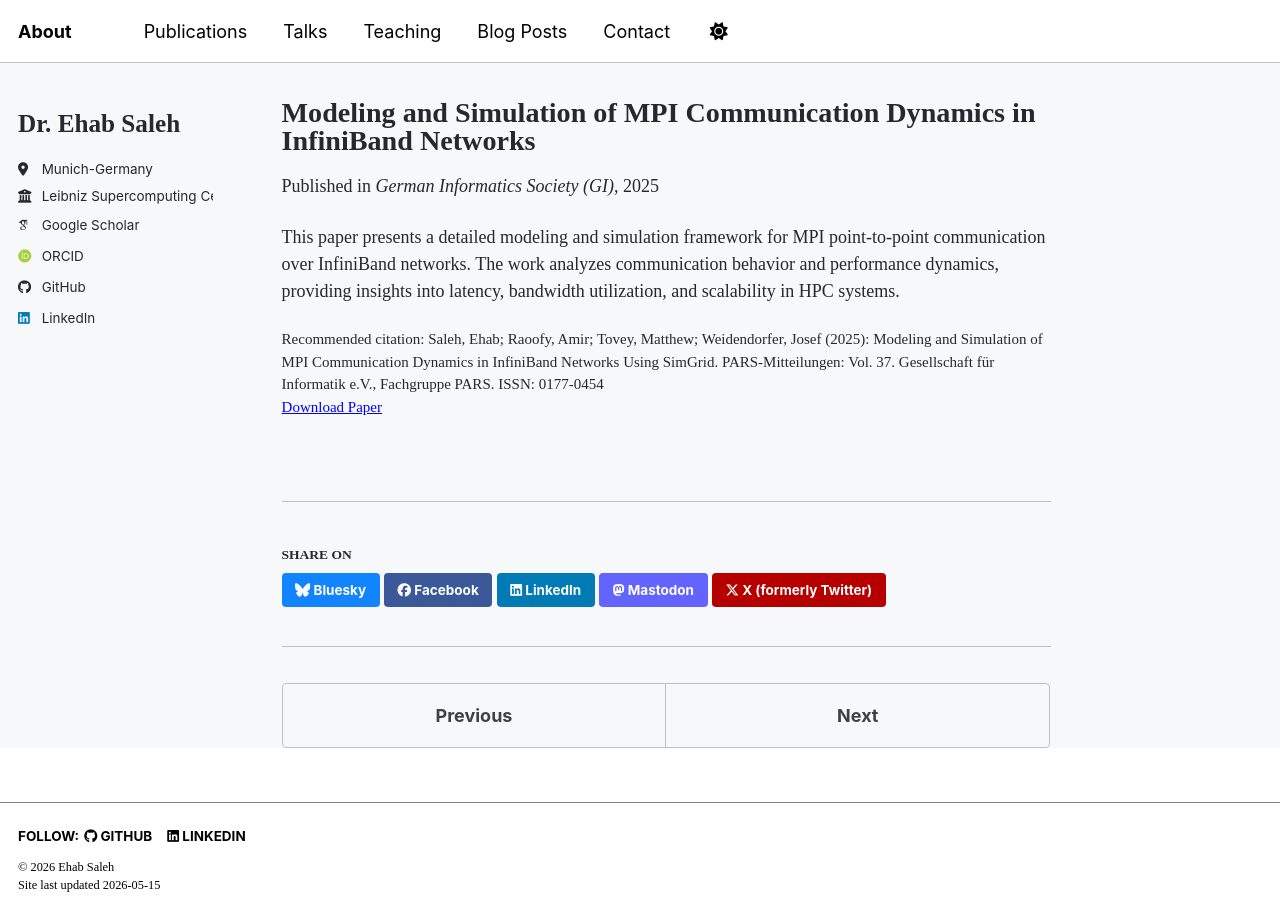
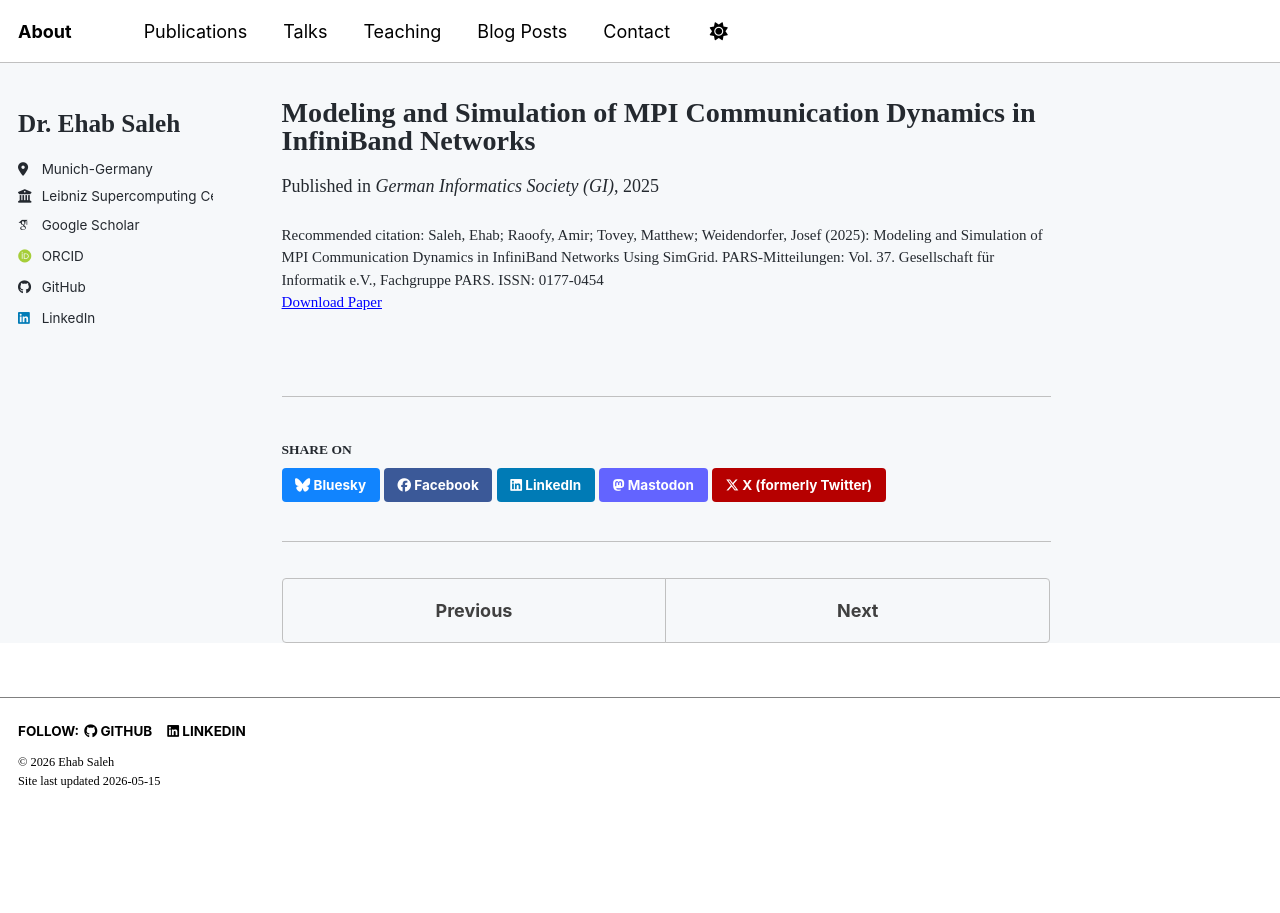
Before and after one commit to ehabosaleh/ehabosaleh.github.io, a Jekyll site: the page built from _publications/2025-mpi-simulation.md, in a window 1280 px wide. Built offline with Jekyll 4.4.1, drawn with Linux system fonts in a browser that asks for light colours; some web fonts are replaced; a script bundle is joined from its source files by our own code; library files that are not in the unit come from our copies.

Commit message:
Remove abstract from 2025 MPI simulation paper
Removed the abstract section describing the paper's focus on MPI communication dynamics.

```diff
--- a/_publications/2025-mpi-simulation.md
+++ b/_publications/2025-mpi-simulation.md
@@ -9,5 +9,3 @@ paperurl: "https://dl.gi.de/items/54233da4-263e-46ba-8418-ef7fe7593116"
 author: "Ehab Saleh, Josef Weidendorfer, Amir Raoofy"
 citation: "Saleh, Ehab; Raoofy, Amir; Tovey, Matthew; Weidendorfer, Josef (2025): Modeling and Simulation of MPI Communication Dynamics in InfiniBand Networks Using SimGrid. PARS-Mitteilungen: Vol. 37. Gesellschaft für Informatik e.V., Fachgruppe PARS. ISSN: 0177-0454"
 ---
-
-This paper presents a detailed modeling and simulation framework for MPI point-to-point communication over InfiniBand networks. The work analyzes communication behavior and performance dynamics, providing insights into latency, bandwidth utilization, and scalability in HPC systems.
```
